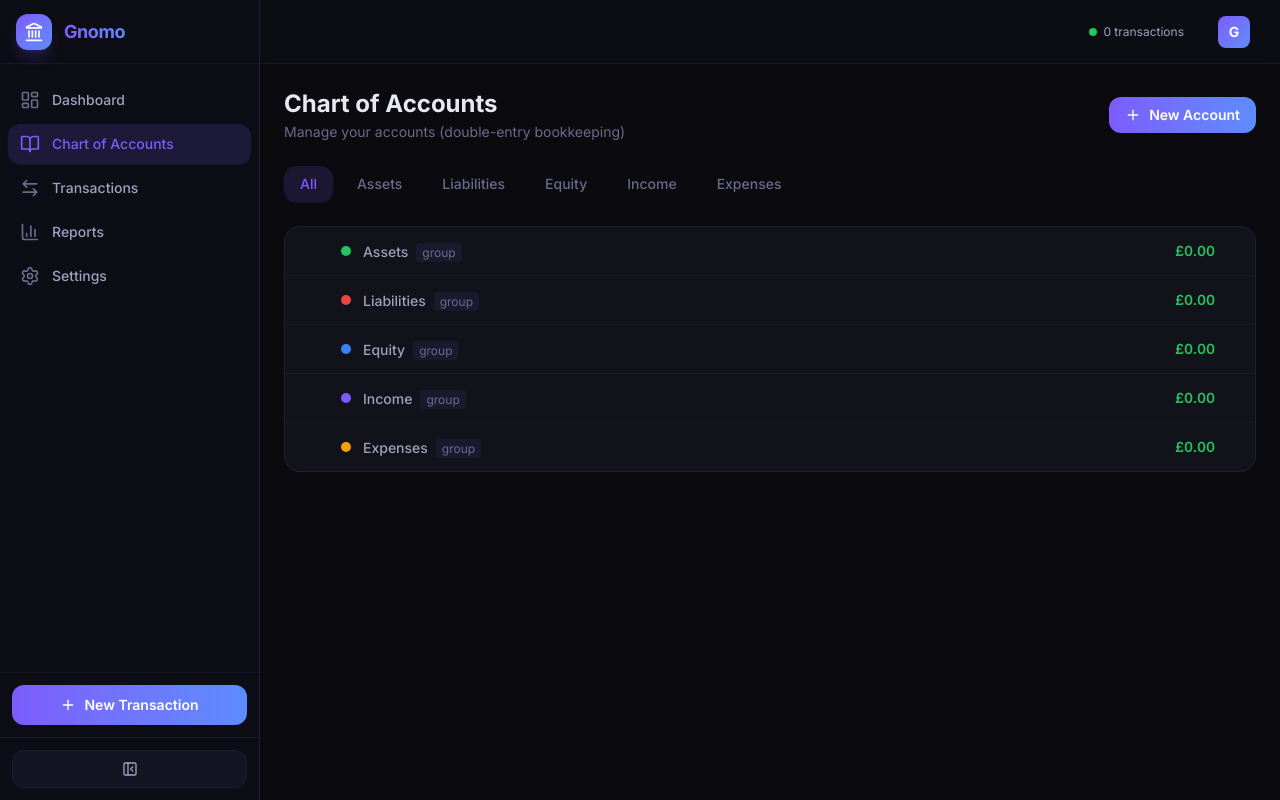
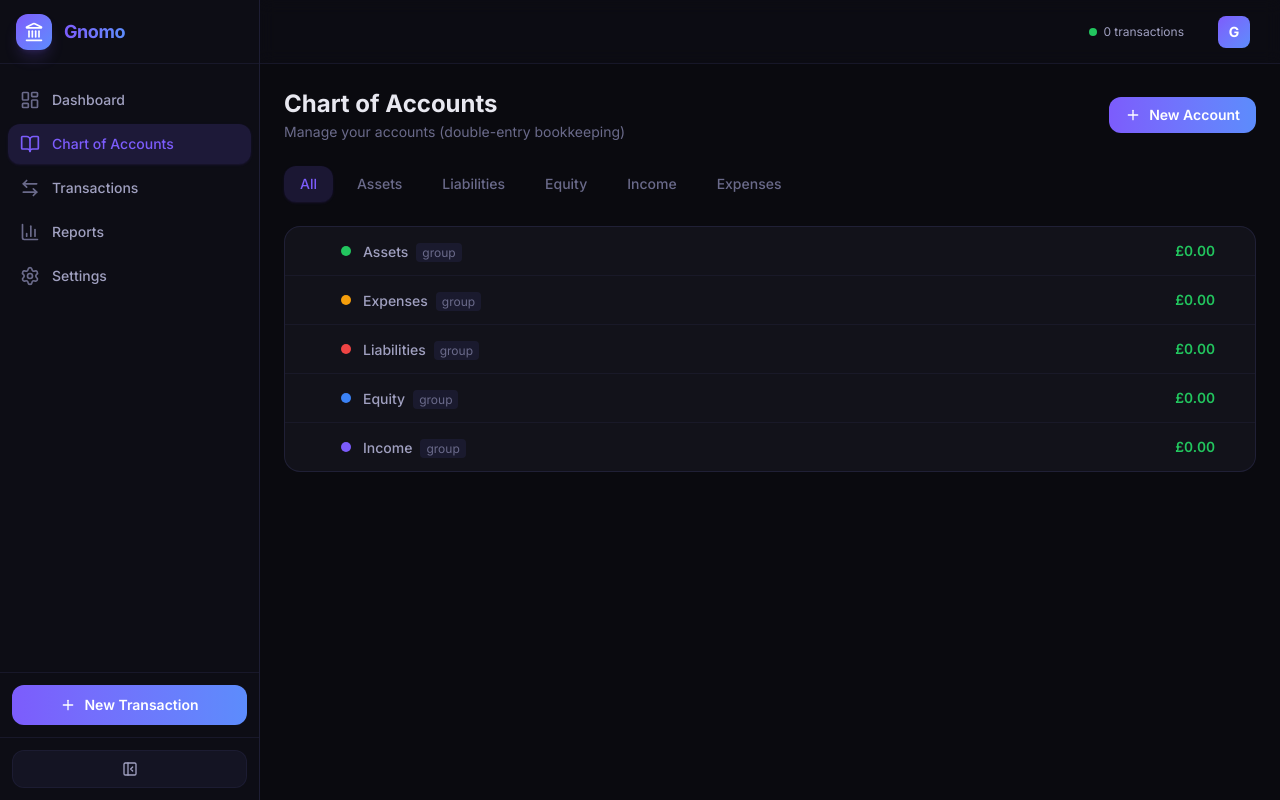
Before and after one commit to RuanCBardt/Gnomo, a Vue app: page /accounts in a window 1280 px wide. Built offline with nearby package versions, Linux system fonts and the light colour scheme.

Commit message:
feat: unify account ledger view into transaction modal and enhance account tree item layout

```diff
--- a/src/components/accounts/AccountTreeItem.vue
+++ b/src/components/accounts/AccountTreeItem.vue
@@ -3,14 +3,13 @@
     <!-- Account row -->
     <div
       :class="[
-        'flex items-center justify-between px-6 py-3 group transition-all duration-200 hover:bg-[#1a1a2e]/50 cursor-pointer',
+        'flex items-center px-6 py-3 group transition-all duration-200 hover:bg-[#1a1a2e]/50 cursor-pointer',
       ]"
-      :style="{ paddingLeft: `${depth * 24 + 24}px` }"
       @click="handleClick"
     >
-      <div class="flex items-center gap-3">
+      <div class="flex items-center gap-3 min-w-0 flex-1" :style="{ paddingLeft: `${depth * 24}px` }">
         <!-- Expand arrow -->
-        <div class="w-5 flex items-center justify-center" @click.stop="toggleExpand">
+        <div class="w-5 flex items-center justify-center shrink-0" @click.stop="toggleExpand">
           <ChevronRight
             v-if="hasChildren"
             :class="[
@@ -22,12 +21,12 @@
 
         <!-- Type indicator -->
         <div
-          class="w-2.5 h-2.5 rounded-full transition-transform duration-200 group-hover:scale-125"
+          class="w-2.5 h-2.5 rounded-full transition-transform duration-200 group-hover:scale-125 shrink-0"
           :style="{ backgroundColor: typeColor }"
         ></div>
 
         <!-- Account info -->
-        <div>
+        <div class="min-w-0">
           <span :class="[
             'text-sm font-medium transition-colors duration-200',
             account.placeholder ? 'text-[#a0a0c0]' : 'text-[#e8e8f0]'
@@ -40,7 +39,7 @@
         </div>
       </div>
 
-      <div class="flex items-center gap-4">
+      <div class="flex items-center gap-4 shrink-0 ml-4">
         <!-- Currency badge -->
         <span
           v-if="!props.account.placeholder && props.account.currency !== defaultCurrency"
@@ -117,7 +116,11 @@ watch(() => props.expandGeneration, () => {
   expanded.value = !!props.forceExpanded
 })
 
-const children = computed(() => accountStore.getChildren(props.account.id))
+const children = computed(() =>
+  [...accountStore.getChildren(props.account.id)].sort((a, b) =>
+    a.name.localeCompare(b.name, undefined, { sensitivity: 'base' })
+  )
+)
 const hasChildren = computed(() => children.value.length > 0)
 const balance = computed(() => accountStore.getAccountBalance(props.account.id))
 const typeColor = computed(() => ACCOUNT_TYPE_COLORS[props.account.type])
--- a/src/components/modals/TransactionModal.vue
+++ b/src/components/modals/TransactionModal.vue
@@ -244,7 +244,7 @@
                 </div>
 
                 <!-- Animated arrow with flowing particles -->
-                <div class="arrow-container relative w-16 h-12">
+                <div class="arrow-container relative w-16 h-12 cursor-pointer" @click="swapSourcesAndDestinations" :title="t.tx.flowFrom + ' ↔ ' + t.tx.flowTo">
                   <svg viewBox="0 0 64 48" class="w-full h-full">
                     <defs>
                       <linearGradient id="flowGrad" x1="0%" y1="0%" x2="100%" y2="0%">
@@ -538,6 +538,12 @@ function scrollLedgerToBottom() {
 
 function editFromLedger(txId: string) {
   ui.openTransactionModal(txId)
+}
+
+function swapSourcesAndDestinations() {
+  const oldSources = form.value.sources
+  form.value.sources = form.value.destinations
+  form.value.destinations = oldSources
 }
 
 interface FlowEntry {
--- a/src/router/index.ts
+++ b/src/router/index.ts
@@ -38,6 +38,10 @@ const router = createRouter({
       name: 'settings',
       component: () => import('@/views/SettingsView.vue'),
     },
+    {
+      path: '/:pathMatch(.*)*',
+      redirect: '/',
+    },
   ],
 })
 
--- a/src/views/AccountsView.vue
+++ b/src/views/AccountsView.vue
@@ -131,8 +131,7 @@
         </div>
       </transition>
     </Teleport>
-    <!-- Account Ledger Modal -->
-    <AccountLedger :account="ledgerAccount" @close="ledgerAccount = null" />
+    <!-- Account Ledger Modal (no longer used - unified view in TransactionModal) -->
   </div>
 </template>
 
@@ -144,7 +143,6 @@ import { useI18n } from '@/i18n'
 import type { Account, AccountType } from '@/types'
 import { Plus, X } from 'lucide-vue-next'
 import AccountTreeItem from '@/components/accounts/AccountTreeItem.vue'
-import AccountLedger from '@/components/accounts/AccountLedger.vue'
 import { CURRENCIES } from '@/utils/currency'
 
 const accountStore = useAccountStore()
@@ -153,7 +151,6 @@ const { t } = useI18n()
 
 const activeTab = ref<AccountType | 'all'>('all')
 const showAddModal = ref(false)
-const ledgerAccount = ref<Account | null>(null)
 const treeExpandedState = ref(false)
 const treeGeneration = ref(0)
 
@@ -171,7 +168,7 @@ function handleTabClick(tab: AccountType | 'all') {
 }
 
 function openLedger(account: Account) {
-  ledgerAccount.value = account
+  ui.openTransactionModal(undefined, account.id)
 }
 
 const tabs = computed<{ value: AccountType | 'all'; label: string }[]>(() => [
@@ -192,8 +189,10 @@ const typeLabels = computed(() => ({
 }))
 
 const filteredRoots = computed(() => {
-  if (activeTab.value === 'all') return accountStore.rootAccounts
-  return accountStore.rootAccounts.filter(a => a.type === activeTab.value)
+  const roots = activeTab.value === 'all'
+    ? accountStore.rootAccounts
+    : accountStore.rootAccounts.filter(a => a.type === activeTab.value)
+  return [...roots].sort((a, b) => a.name.localeCompare(b.name, undefined, { sensitivity: 'base' }))
 })
 
 const parentOptions = computed(() =>
```
